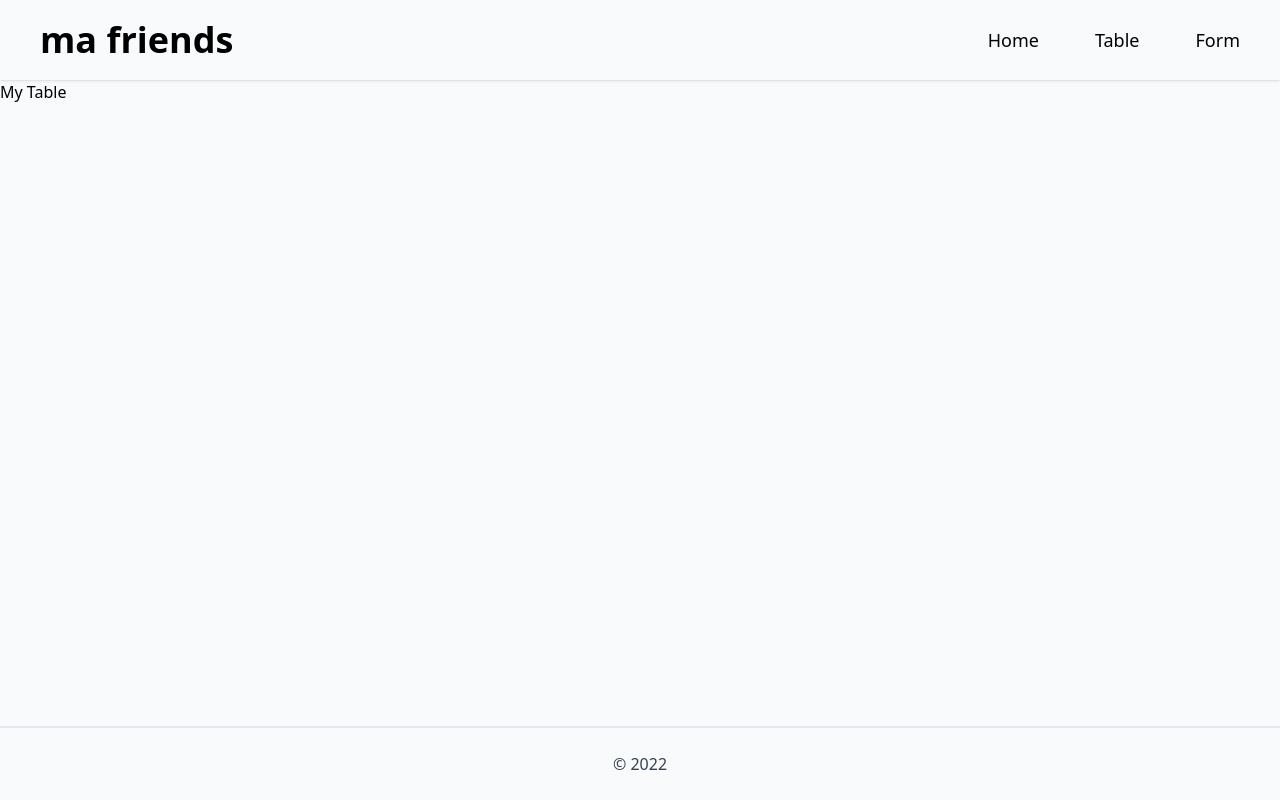
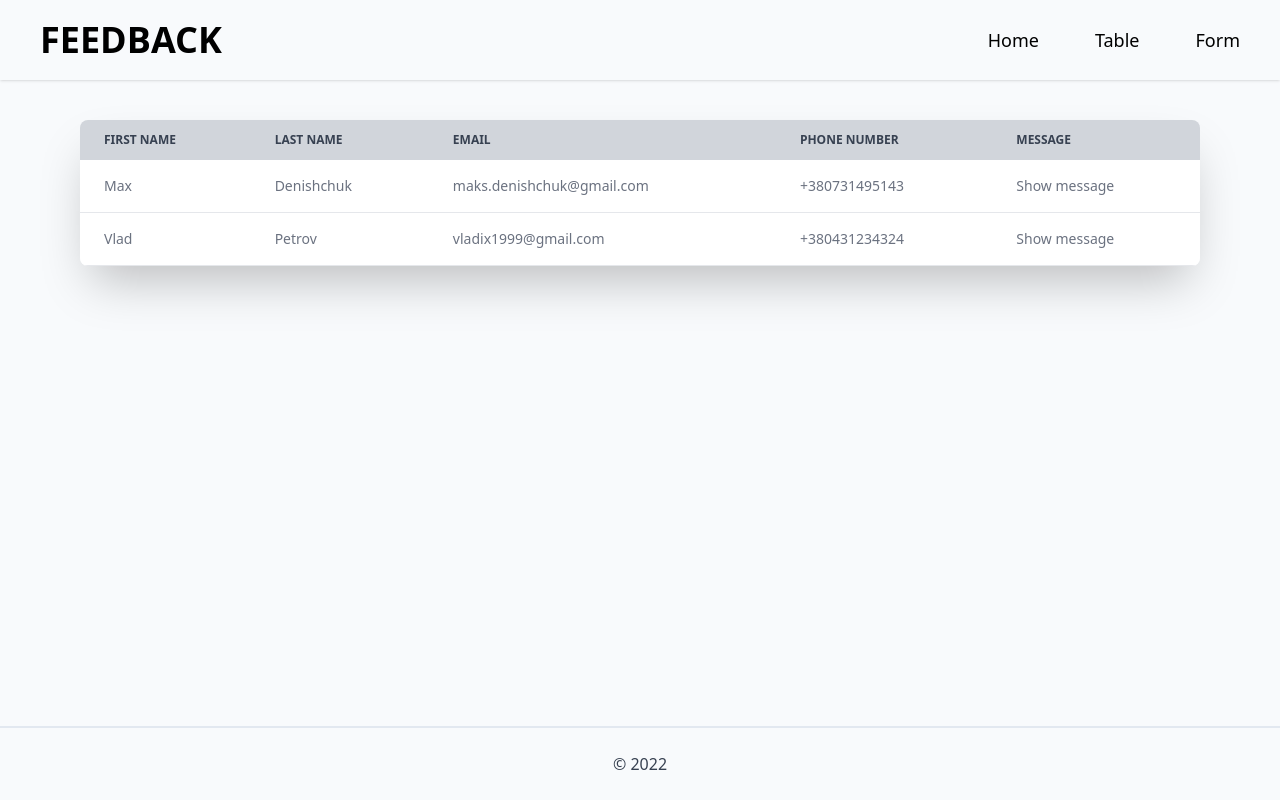
Before and after one commit to mamamamamaa/darly-solutions-test, a React (Create React App) app: page /table in a window 1280 px wide. Built offline with nearby package versions, Linux system fonts and the light colour scheme; data requests are answered from the project's data file.

Commit message:
add tabl page

```diff
--- a/db.json
+++ b/db.json
@@ -1,13 +1,23 @@
 {
   "feedback": [
     {
-      "id": "13",
+      "id": "aOB2zM7FhpqoFOxIVEdWA",
       "user": {
-        "firstName": "Maxi",
-        "secondName": "Denik",
-        "phoneNumber": "+380951624396",
-        "email": "qwerty@mail.com",
-        "message": "Glory to Ukraine!!!"
+        "firstName": "Max",
+        "lastName": "Denishchuk",
+        "email": "maks.denishchuk@gmail.com",
+        "phoneNumber": "+380731495143",
+        "message": "I'm your big fan. I love you and your family!"
+      }
+    },
+    {
+      "id": "FfMvStnk9ywW4jCal90Tj",
+      "user": {
+        "firstName": "Vlad",
+        "lastName": "Petrov",
+        "email": "vladix1999@gmail.com",
+        "phoneNumber": "+380431234324",
+        "message": "My name is Gustavo, but you can call me Gus!"
       }
     }
   ]
--- a/package.json
+++ b/package.json
@@ -3,6 +3,7 @@
   "version": "0.1.0",
   "private": true,
   "dependencies": {
+    "@hookform/resolvers": "^2.9.10",
     "@reduxjs/toolkit": "^1.9.0",
     "@testing-library/jest-dom": "^5.16.5",
     "@testing-library/react": "^13.4.0",
@@ -11,15 +12,16 @@
     "@types/node": "^16.18.3",
     "@types/react": "^18.0.25",
     "@types/react-dom": "^18.0.9",
-    "nanoid": "^4.0.0",
     "react": "^18.2.0",
     "react-dom": "^18.2.0",
     "react-hook-form": "^7.40.0",
+    "react-hot-toast": "^2.4.0",
     "react-redux": "^8.0.5",
     "react-router-dom": "^6.4.3",
     "react-scripts": "5.0.1",
     "typescript": "^4.9.3",
-    "web-vitals": "^2.1.4"
+    "web-vitals": "^2.1.4",
+    "yup": "^0.32.11"
   },
   "scripts": {
     "start": "react-scripts start",
--- a/src/components/Header/Header.tsx
+++ b/src/components/Header/Header.tsx
@@ -1,5 +1,6 @@
 import { FC } from "react";
 import { NavLink } from "react-router-dom";
+import { Toaster } from "react-hot-toast";
 
 const menu = [
   { id: "home", name: "Home", path: "/" },
@@ -11,7 +12,9 @@ export const Header: FC = () => {
   return (
     <header className="py-5 px-10 shadow">
       <div className="container flex items-center justify-between">
-        <p className="text-4xl font-black">ma friends</p>
+        <p className="text-4xl font-black uppercase">feedback</p>
+
+        <Toaster position="top-center" reverseOrder={false} />
 
         <nav className="lg:text-lg">
           <ul className="mx-auto flex items-center gap-14">
--- /dev/null
+++ b/src/components/Table/Table.module.css
@@ -0,0 +1,27 @@
+.tableContainer{
+    @apply overflow-x-auto mx-20 my-10 shadow-2xl relative rounded-lg;
+}
+
+.table{
+    @apply w-full text-sm text-left text-gray-500
+}
+/*dark:text-gray-50*/
+
+.thead{
+    @apply text-xs text-gray-700 uppercase bg-gray-300 ;
+}
+/*dark:bg-gray-700 dark:text-gray-400*/
+
+.tr{
+    @apply bg-white border-b ;
+    /*dark:bg-gray-800 dark:border-gray-700*/
+}
+
+.th{
+    @apply py-4 px-6 font-medium text-gray-900 whitespace-nowrap ;
+/*dark:text-white*/
+}
+
+.td{
+    @apply py-4 px-6;
+}
--- /dev/null
+++ b/src/components/Table/Table.tsx
@@ -0,0 +1,45 @@
+import style from "./Table.module.css";
+import { fetchFeedback, useAppDispatch, useAppSelector } from "../../redux";
+import { useEffect } from "react";
+
+export const Table = () => {
+  const feedback = useAppSelector((store) => store.feedbacks.data);
+
+  return (
+    <div className={style.tableContainer}>
+      <table className={style.table}>
+        <thead className={style.thead}>
+          <tr>
+            <th scope="col" className="py-3 px-6">
+              First name
+            </th>
+            <th scope="col" className="py-3 px-6">
+              Last name
+            </th>
+            <th scope="col" className="py-3 px-6">
+              Email
+            </th>
+            <th scope="col" className="py-3 px-6">
+              Phone number
+            </th>
+            <th scope="col" className="py-3 px-6">
+              Message
+            </th>
+          </tr>
+        </thead>
+        <tbody>
+          {feedback.length > 0 &&
+            feedback.map(({ user }) => (
+              <tr className={style.tr}>
+                <td className={style.td}>{user.firstName}</td>
+                <td className={style.td}>{user.lastName}</td>
+                <td className={style.td}>{user.email}</td>
+                <td className={style.td}>{user.phoneNumber}</td>
+                <td className={style.td}>Show message</td>
+              </tr>
+            ))}
+        </tbody>
+      </table>
+    </div>
+  );
+};
--- a/src/components/TableForm/TableForm.module.css
+++ b/src/components/TableForm/TableForm.module.css
@@ -19,5 +19,5 @@
 }
 
 .submitBtn{
-    @apply uppercase text-sm font-bold tracking-wide bg-blue-900 text-gray-100 p-3 rounded-lg w-full focus:outline-none focus:drop-shadow-md;
+    @apply uppercase text-sm font-bold cursor-pointer tracking-wide bg-blue-900 text-gray-100 p-3 rounded-lg w-full focus:outline-none focus:drop-shadow-md disabled:bg-blue-200 disabled:cursor-default;
 }
--- a/src/components/TableForm/TableForm.tsx
+++ b/src/components/TableForm/TableForm.tsx
@@ -1,24 +1,60 @@
 import { FC } from "react";
+import { yupResolver } from "@hookform/resolvers/yup";
+import { SubmitHandler, useForm } from "react-hook-form";
+import { nanoid } from "@reduxjs/toolkit";
+import {
+  addFeedback,
+  IFeedback,
+  useAppDispatch,
+  useAppSelector,
+} from "../../redux";
 import style from "./TableForm.module.css";
-import { SubmitHandler, useForm } from "react-hook-form";
-import { log } from "util";
+import * as yup from "yup";
+import toast from "react-hot-toast";
 
 type Inputs = {
   firstName: string;
-  secondName: string;
+  lastName: string;
   phoneNumber: string;
   email: string;
   message: string;
 };
 
+const phoneRegExp = /^(\s*)?(\+)?([- _():=+]?\d[- _():=+]?){10,14}(\s*)?$/;
+
+const schema = yup
+  .object()
+  .shape({
+    firstName: yup.string().required(),
+    lastName: yup.string().required(),
+    phoneNumber: yup.string().matches(phoneRegExp, "Phone number is not valid"),
+    email: yup.string().email().required(),
+    message: yup.string().min(20, "Must be at least 20 symbols"),
+  })
+  .required();
+
 export const TableForm: FC = () => {
+  const feedback = useAppSelector((state) => state.feedbacks.data);
   const {
     register,
     handleSubmit,
-    watch,
-    formState: { errors },
-  } = useForm<Inputs>();
-  const onSubmit: SubmitHandler<Inputs> = (data) => alert(JSON.stringify(data));
+    formState: { errors, isValid },
+    reset,
+  } = useForm<Inputs>({ mode: "onBlur", resolver: yupResolver(schema) });
+
+  const dispatch = useAppDispatch();
+
+  const alreadyInData = (feedbacks: IFeedback[], newFeedback: Inputs) =>
+    feedbacks.some((feedback) => feedback.user.email === newFeedback.email);
+
+  const onSubmit: SubmitHandler<Inputs> = (data) => {
+    if (alreadyInData(feedback, data)) {
+      toast.error("Feedback already in data base!");
+      return;
+    }
+    dispatch(addFeedback({ id: nanoid(), user: data }));
+    reset();
+  };
 
   return (
     <form className={style.form} onSubmit={handleSubmit(onSubmit)}>
@@ -28,34 +64,50 @@ export const TableForm: FC = () => {
         </h1>
       </div>
       <div className={style.inputContainer}>
-        <label>
-          {errors.firstName && <span>{errors?.firstName?.message}</span>}
+        <label className="relative">
+          {errors.firstName && (
+            <span className="absolute top-[-15px] text-red-800">
+              {errors?.firstName?.message}
+            </span>
+          )}
           <input
             className={style.formInput}
             placeholder="First Name*"
             {...register("firstName", { required: "First Name is required!" })}
           />
         </label>
-        <label>
-          {errors.secondName && <span>{errors?.secondName?.message}</span>}
+        <label className="relative">
+          {errors.lastName && (
+            <span className="absolute top-[-15px] text-red-800">
+              {errors?.lastName?.message}
+            </span>
+          )}
           <input
             className={style.formInput}
-            placeholder="Second Name*"
-            {...register("secondName", {
+            placeholder="Last Name*"
+            {...register("lastName", {
               required: "Second Name is required!",
             })}
           />
         </label>
-        <label>
-          {errors.email && <span>{errors?.email?.message}</span>}
+        <label className="relative">
+          {errors.email && (
+            <span className="absolute top-[-15px] text-red-800">
+              {errors?.email?.message}
+            </span>
+          )}
           <input
             className={style.formInput}
             placeholder="Email*"
             {...register("email", { required: "Email is required!" })}
           />
         </label>
-        <label>
-          {errors.phoneNumber && <span>{errors?.phoneNumber?.message}</span>}
+        <label className="relative">
+          {errors.phoneNumber && (
+            <span className="absolute top-[-15px] text-red-800">
+              {errors?.phoneNumber?.message}
+            </span>
+          )}
           <input
             className={style.formInput}
             placeholder="Phone*"
@@ -65,7 +117,12 @@ export const TableForm: FC = () => {
           />
         </label>
       </div>
-      <div className="my-4">
+      <div className="my-4 relative">
+        {errors.message && (
+          <span className="absolute top-[-15px] text-red-800">
+            {errors?.message?.message}
+          </span>
+        )}
         <textarea
           placeholder="Message*"
           className={style.textarea}
@@ -73,7 +130,9 @@ export const TableForm: FC = () => {
         ></textarea>
       </div>
       <div className="my-2 w-1/2 lg:w-1/4">
-        <button className={style.submitBtn}>Send Message</button>
+        <button className={style.submitBtn} disabled={!isValid}>
+          Send Message
+        </button>
       </div>
     </form>
   );
--- a/src/pages/TablePage.tsx
+++ b/src/pages/TablePage.tsx
@@ -1,9 +1,10 @@
 import { FC } from "react";
+import { Table } from "../components/Table/Table";
 
 export const TablePage: FC = () => {
   return (
     <div>
-      <h1>My Table</h1>
+      <Table />
     </div>
   );
 };
--- a/src/redux/friendsSlice.ts
+++ b/src/redux/friendsSlice.ts
@@ -5,7 +5,7 @@ export interface IFeedback {
   id: string;
   user: {
     firstName: string;
-    secondName: string;
+    lastName: string;
     phoneNumber: string;
     email: string;
     message: string;
--- a/src/redux/operations.ts
+++ b/src/redux/operations.ts
@@ -1,5 +1,6 @@
 import { createAsyncThunk } from "@reduxjs/toolkit";
 import { IFeedback } from "./friendsSlice";
+import toast from "react-hot-toast";
 
 const BASE_URL = "http://localhost:3000/feedback/";
 
@@ -31,10 +32,11 @@ export const addFeedback = createAsyncThunk<
   };
 
   const response = await fetch(`${BASE_URL}`, options);
-
   if (!response.ok) {
+    toast.error("Something went wrong");
     return thunkAPI.rejectWithValue("Server error");
   }
+  toast.success("Success!!!");
 
   return await response.json();
 });
--- a/src/redux/store.ts
+++ b/src/redux/store.ts
@@ -3,7 +3,7 @@ import { feedbackReducer } from "./friendsSlice";
 
 export const store = configureStore({
   reducer: {
-    friends: feedbackReducer,
+    feedbacks: feedbackReducer,
   },
 });
 
```
Also changed, not shown: src/components/App/App.tsx (+5 -2 lines), 1 other file (tests, documents, lock files or other folders).
